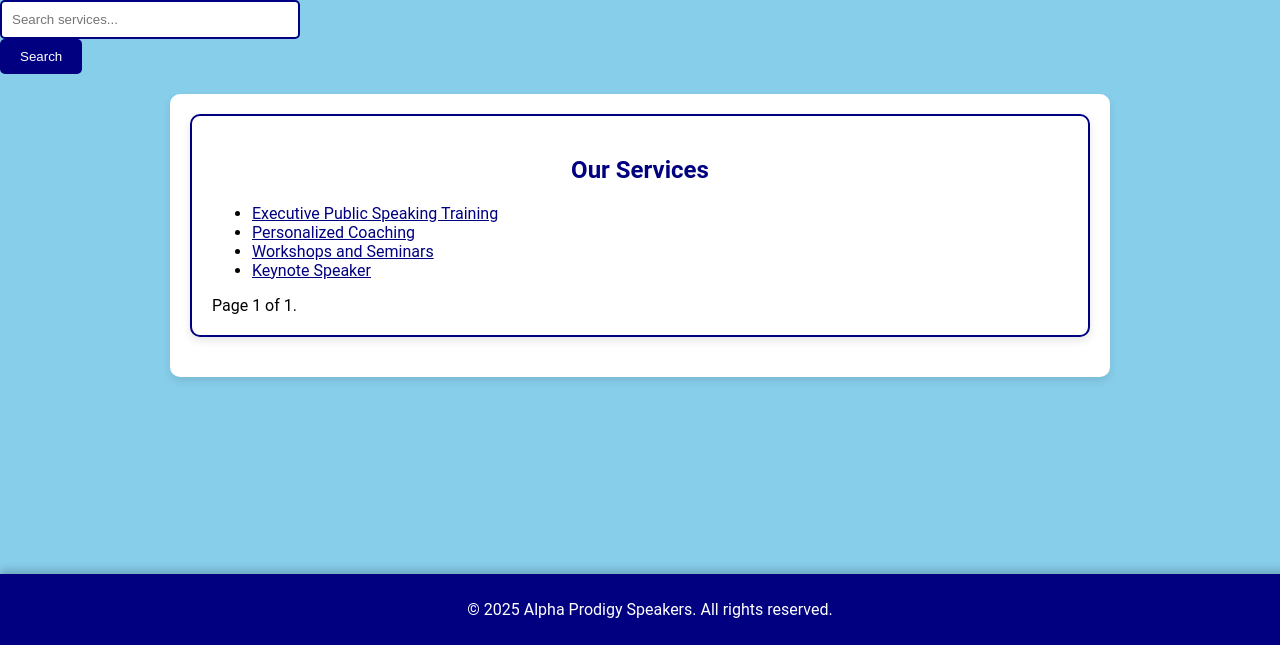
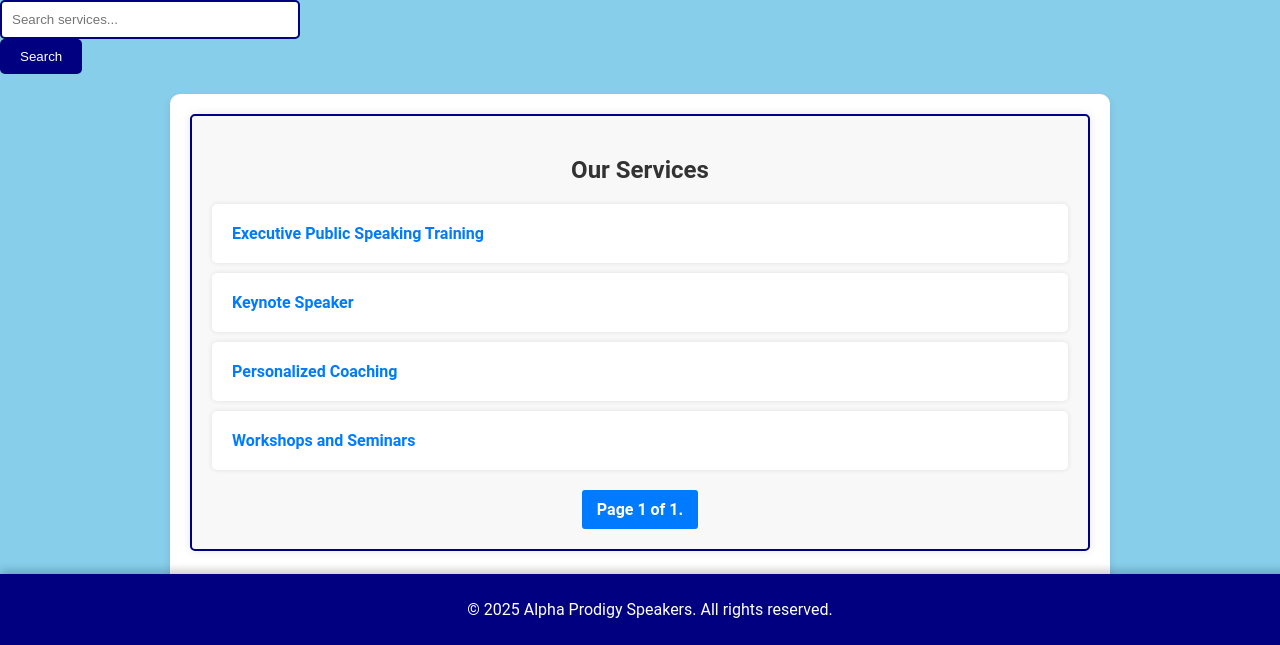
Before and after one commit to johcodes19/APSpage, a Django app: page /speakers/services/ in a window 1280 px wide. Shown: the part 155-800 px from the top of the page. Run offline with Django 5.2, Linux system fonts and the light colour scheme; data comes from the database, SQL or seed files in the repository; both versions use the stored data as it was after the commit.

Commit message:
many efforts here trying to style the services. I do not know what is wrong, but I have added this line in setting.py... STATIC_ROOT = BASE_DIR / "staticfiles"

```diff
--- a/alphaprodigyspeakers/alphaprodigyspeakers/settings.py
+++ b/alphaprodigyspeakers/alphaprodigyspeakers/settings.py
@@ -121,7 +121,7 @@ USE_TZ = True
 
 STATIC_URL = '/static/'
 STATICFILES_DIRS = [BASE_DIR / "static"]
-
+STATIC_ROOT = BASE_DIR / "staticfiles"
 
 # Default primary key field type
 # https://docs.djangoproject.com/en/5.1/ref/settings/#default-auto-field
--- a/alphaprodigyspeakers/speakers/models.py
+++ b/alphaprodigyspeakers/speakers/models.py
@@ -1,5 +1,6 @@
 from django.db import models
 from django.contrib.auth.models import User
+
 
 class Service(models.Model):
     name = models.CharField(max_length=100)
@@ -8,6 +9,10 @@ class Service(models.Model):
 
     def __str__(self):
         return self.name
+
+    class Meta:
+        ordering = ['name']  # Order by name by default
+
 
 class Booking(models.Model):
     user = models.ForeignKey(User, on_delete=models.CASCADE)
--- a/alphaprodigyspeakers/speakers/views.py
+++ b/alphaprodigyspeakers/speakers/views.py
@@ -20,7 +20,7 @@ def home_view(request):
     return render(request, 'home.html')  # Updated path
 
 def service_list_view(request):
-    services = Service.objects.all()
+    services = Service.objects.all().order_by('name')
     paginator = Paginator(services, 10)  # Show 10 services per page
     page_number = request.GET.get('page')
     page_obj = paginator.get_page(page_number)
--- a/alphaprodigyspeakers/static/styles.css
+++ b/alphaprodigyspeakers/static/styles.css
@@ -56,6 +56,88 @@ main {
     box-shadow: 0 4px 8px rgba(0, 0, 0, 0.1);
     max-width: 900px;
 }
+/* Service List Styling */
+#services {
+    padding: 20px;
+    background-color: #f8f8f8;
+    border-radius: 5px;
+    box-shadow: 0 0 10px rgba(0, 0, 0, 0.1);
+}
+
+#services h2 {
+    color: #333;
+    text-align: center;
+    margin-bottom: 20px;
+}
+
+#services ul {
+    list-style: none;
+    padding: 0;
+}
+
+#services ul li {
+    margin: 10px 0;
+    padding: 20px;
+    background-color: #fff;
+    border-radius: 5px;
+    box-shadow: 0 0 5px rgba(0, 0, 0, 0.1);
+    transition: transform 0.2s;
+}
+
+#services ul li:hover {
+    transform: scale(1.02);
+    border-color: skyblue;
+}
+
+#services ul li a {
+    text-decoration: none;
+    color: #007bff;
+    font-weight: bold;
+}
+
+#services ul li a:hover {
+    text-decoration: underline;
+    color: #0056b3;
+}
+
+
+/* Pagination Styling */
+.pagination {
+    display: flex;
+    justify-content: center;
+    margin-top: 20px;
+}
+
+.pagination .step-links {
+    display: flex;
+    align-items: center;
+    list-style: none;
+    padding: 0;
+}
+
+.pagination .step-links a {
+    margin: 0 5px;
+    padding: 10px 15px;
+    border: 1px solid #ccc;
+    background-color: #f8f8f8;
+    color: #333;
+    text-decoration: none;
+    border-radius: 3px;
+}
+
+.pagination .step-links a:hover {
+    background-color: #e0e0e0;
+}
+
+.pagination .step-links .current {
+    margin: 0 5px;
+    padding: 10px 15px;
+    background-color: #007bff;
+    color: #fff;
+    border-radius: 3px;
+    font-weight: bold;
+}
+
 
 /* Booking Box Styling */
 #profile ul {
```
Also changed, not shown: alphaprodigyspeakers/db.sqlite3, alphaprodigyspeakers/speakers/migrations/0006_alter_service_options.py (added).
